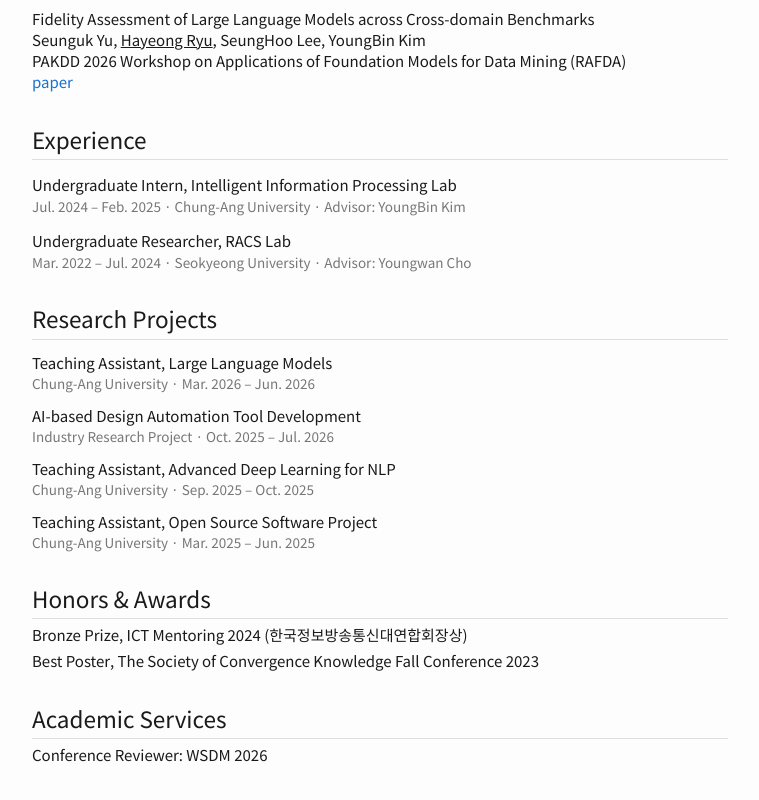
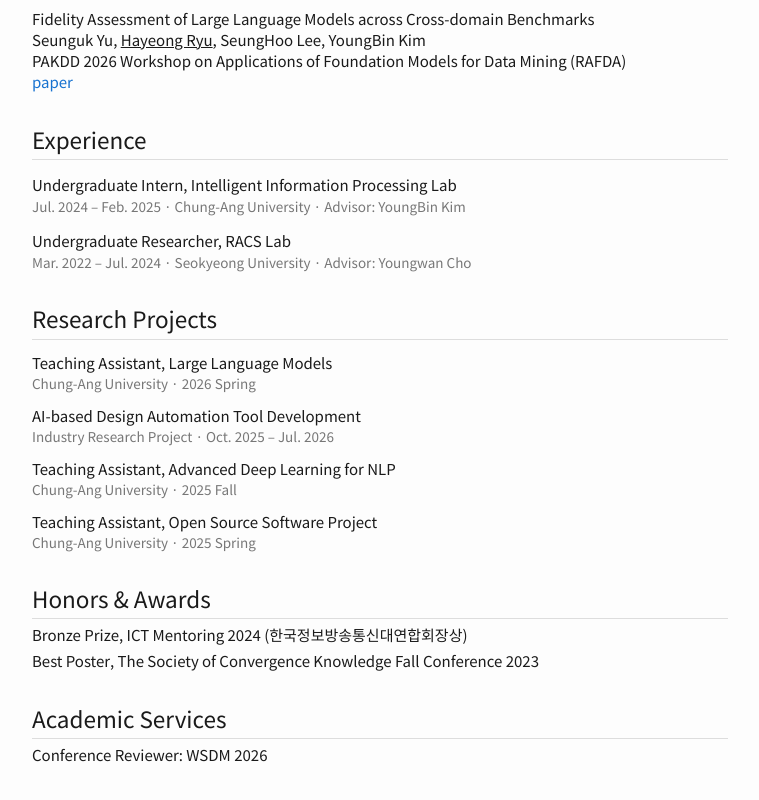
Before and after one commit to hayeonggg/hayeonggg.github.io, a plain HTML site: page index.html in a window 1280 px wide. Shown: the part 1374-2174 px from the top of the page, without its empty margins (377-1136 px from the left). Drawn offline with Linux system fonts and the light colour scheme; some icons are missing.

Commit message:
Update index.html

```diff
--- a/index.html
+++ b/index.html
@@ -287,7 +287,7 @@
         <div>
           <div class="proj-item">
             <div class="name">Teaching Assistant, Large Language Models</div>
-            <div class="meta">Chung-Ang University &middot; Mar. 2026 &ndash; Jun. 2026</div>
+            <div class="meta">Chung-Ang University &middot; 2026 Spring</div>
           </div>
           <div class="proj-item">
             <div class="name">AI-based Design Automation Tool Development</div>
@@ -295,11 +295,11 @@
           </div>
           <div class="proj-item">
             <div class="name">Teaching Assistant, Advanced Deep Learning for NLP</div>
-            <div class="meta">Chung-Ang University &middot; Sep. 2025 &ndash; Oct. 2025</div>
+            <div class="meta">Chung-Ang University &middot; 2025 Fall</div>
           </div>
           <div class="proj-item">
             <div class="name">Teaching Assistant, Open Source Software Project</div>
-            <div class="meta">Chung-Ang University &middot; Mar. 2025 &ndash; Jun. 2025</div>
+            <div class="meta">Chung-Ang University &middot; 2025 Spring</div>
           </div>
         </div>
 
```
